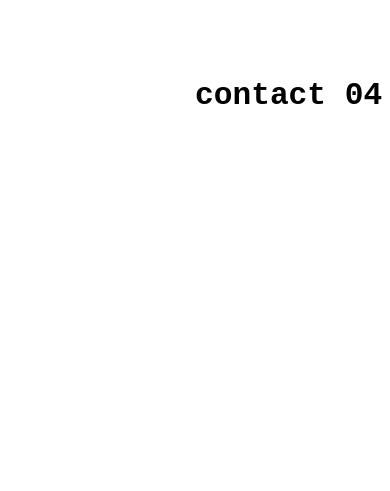
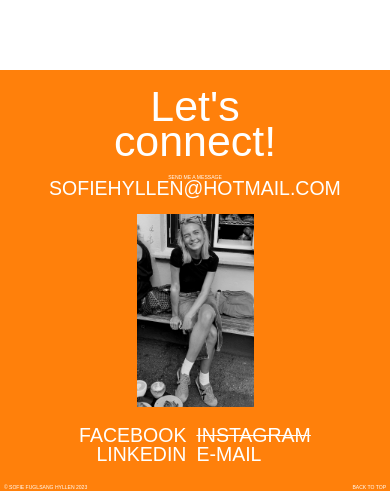
Before and after one commit to sofiehyllen/portfolio.v3, a React (Vite) app: page / in a window 390 px wide. Shown: the part 1138-1629 px from the top of the page. Before the commit the page ends 1258 px from the top, so only its background shows below. Built offline with nearby package versions, Linux system fonts and the light colour scheme; no server answers; a web font is replaced by a local one.

Commit message:
contact done

```diff
--- a/src/components/Navigation.jsx
+++ b/src/components/Navigation.jsx
@@ -17,7 +17,7 @@ export default function Navigation(){
                     <li><a href="#home" onClick={closeNav}>Home 01</a></li>
                     <li><a href="#projects" onClick={closeNav}>Projects 02</a></li>
                     <li><a href="#about" onClick={closeNav}>About 03</a></li>
-                    <li><a href="#contact" onClick={closeNav}>Contact 04</a></li>
+                    <li><a href="#contact" onClick={closeNav}>Connect 04</a></li>
                 </ul>
             </nav>
 
--- a/src/index.css
+++ b/src/index.css
@@ -72,17 +72,19 @@ p{
 
 
 .nav-menu{
-    position: fixed;
 
+position: fixed;
     text-align: end;
     font-size: 1.5vw;
     letter-spacing: 80%;
 
     right: 20px;
     top: 20px;
+    z-index: 3;
 }
 
 .nav-menu a{
+
     color: black;
     font-family: "roboto-mono", monospace;
     font-weight: 700;
@@ -90,7 +92,6 @@ p{
 
 .nav-menu a:hover{
     text-decoration: underline;
-    cursor: pointer;
 }
 
 
@@ -164,7 +165,11 @@ background:
     padding-left: 12%;
     padding-right: 12%;
     width: 100%;
-    background-image: url("/src/assets/windows.baggrund.jpeg");
+    background-image: url("/src/assets/landscape.jpg");
+
+    background-attachment: fixed;
+    background-position: center;
+    background-repeat: no-repeat;
     background-size: cover;
 }
 
@@ -401,6 +406,76 @@ border-radius: 10px;
 
 
 
+#contact{
+    width: 100%;
+    padding: 5% 0 0 0;
+    text-align: center;
+    background-color: #FF800B;
+}
+
+#contact h1{
+    font-size: 11vw;
+
+    margin-bottom: 4%;
+    color: #ffffff;
+}
+
+#contact p{
+    color: white;
+    font-family: "owners", sans-serif;
+    font-size: 1.3vw;
+}
+
+#contact a{
+    color: white;
+    font-family: "roc-grotesk-compressed", sans-serif;
+    cursor: ne-resize;
+    line-height: 90%;
+    font-size: 5vw;
+}
+
+#contact-image{
+    margin: 0 auto;
+    width: 30%;
+    margin-top: 4%;
+    margin-bottom: 4%;
+}
+
+.contact-container{
+    display: flex;
+    justify-content: center;
+    margin-bottom: 4%;
+}
+
+.contact-links-left{
+   text-align: left;
+   margin-left: 5px;
+}
+
+.contact-links-right{
+    text-align: right;
+    margin-right: 5px;
+ }
+
+ .bottom-text{
+    display: flex;
+    justify-content: space-between;
+    padding: 1%;
+ }
+
+#back-to-top a{
+    font-family: "owners", sans-serif;
+    font-size: 1.3vw;
+    cursor: pointer;
+}
+
+#instagram a{
+    text-decoration: line-through;
+}
+
+#instagram a:hover{
+    cursor: no-drop;
+}
 
 
 
@@ -438,6 +513,9 @@ border-radius: 10px;
 #page-illustrations{
     padding: 2%;
 }
+
+
+
 
 
 
@@ -621,8 +699,8 @@ border-radius: 10px;
 
     #about .has-text-align-right{
         padding-bottom: 3vw;
-        font-size: 2.3vw;
-        line-height: 160%;
+        font-size: 2vw;
+        line-height: 130%;
     }
 
 /*INFOBOX*/
--- a/src/sections/Contact.jsx
+++ b/src/sections/Contact.jsx
@@ -1,8 +1,30 @@
-
+import sofieSidder from "/src/assets/sofie.sidder.BW.jpg"
 export default function Contact(){
     return(
         <section className="article" id="contact">
-            <h2>contact 04</h2>
+            <h1>Let's <br /> connect!</h1>
+            <p>SEND ME A MESSAGE</p>
+            <a href="mailto:sofiehyllen@hotmail.com" target="blank">SOFIEHYLLEN@HOTMAIL.COM</a>
+            <div id="contact-image"><img className="img-max" src={sofieSidder} alt="Sofie" /></div>
+            <div className="contact-container">
+                <div className="contact-links" >
+                    <div className="contact-links-right" >
+                        <a href="https://www.facebook.com/sofiefuglsang.hyllen/" target="_blank">FACEBOOK</a> <br />
+                        <a href="https://www.linkedin.com/in/sofie-fuglsang-hyllen-b98a6224a/" target="_blank">LINKEDIN</a>
+                    </div>
+                </div>
+                <div className="contact-links" >
+                    <div className="contact-links-left"  >
+                        <div id="instagram"><a >INSTAGRAM</a> <br /></div>
+                        <a href="mailto: sofiehyllen@hotmail.com" target="_blank">E-MAIL</a>
+                    </div>
+                </div>
+
+            </div>
+            <div className="bottom-text">
+                <p>&#169; SOFIE FUGLSANG HYLLEN 2023</p>
+                <p id="back-to-top"><a  href="#">BACK TO TOP</a></p>
+            </div>
         </section>
     );
 }
```
Also changed, not shown: src/components/Modal.jsx (+7 -0 lines), src/assets/landscape.jpg (added), src/assets/sofie.sidder.BW.jpg (added).
